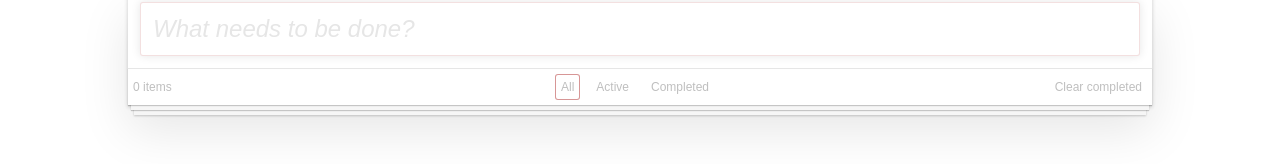
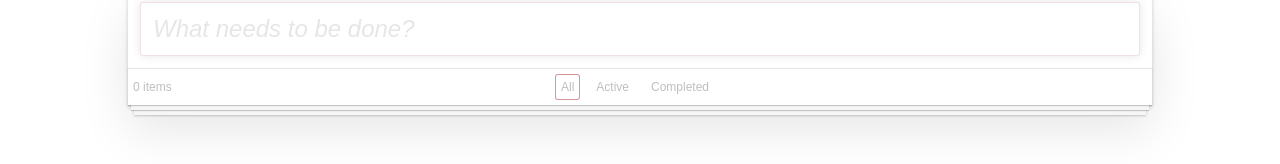
Before and after one commit to dapx/react-context-todo-app, a React (Create React App) app: page / in a window 1280 px wide. Shown: the part 219-383 px from the top of the page. Built offline with nearby package versions, Linux system fonts and the light colour scheme.

Commit message:
Show clear completed button only if there are completed items

```diff
--- a/src/components/List.js
+++ b/src/components/List.js
@@ -108,13 +108,13 @@ export default class List extends React.PureComponent<Props, State> {
   setTodoVisibility = () => this.onChangeVisibility(Visibility.TODO);
   setDoneVisibility = () => this.onChangeVisibility(Visibility.DONE);
 
+  hasCompleted = () => {
+    const { list } = this.props;
+    return list.find(item => item.isDone);
+  };
+
   render() {
-    const {
-      onEditItem,
-      onRemoveItem,
-      onCloseItem,
-      onClear
-    } = this.props;
+    const { onEditItem, onRemoveItem, onCloseItem, onClear } = this.props;
     const { list, visibility } = this.state;
     return (
       <Container>
@@ -156,7 +156,9 @@ export default class List extends React.PureComponent<Props, State> {
               {'Completed'}
             </Option>
           </FilterMenu>
-          <ClearButton onClick={onClear}>{'Clear completed'}</ClearButton>
+          <ClearButton onClick={onClear} hidden={!this.hasCompleted()}>
+            {'Clear completed'}
+          </ClearButton>
         </Footer>
       </Container>
     );
```
Also changed, not shown: 1 other file (tests, documents, lock files or other folders).
